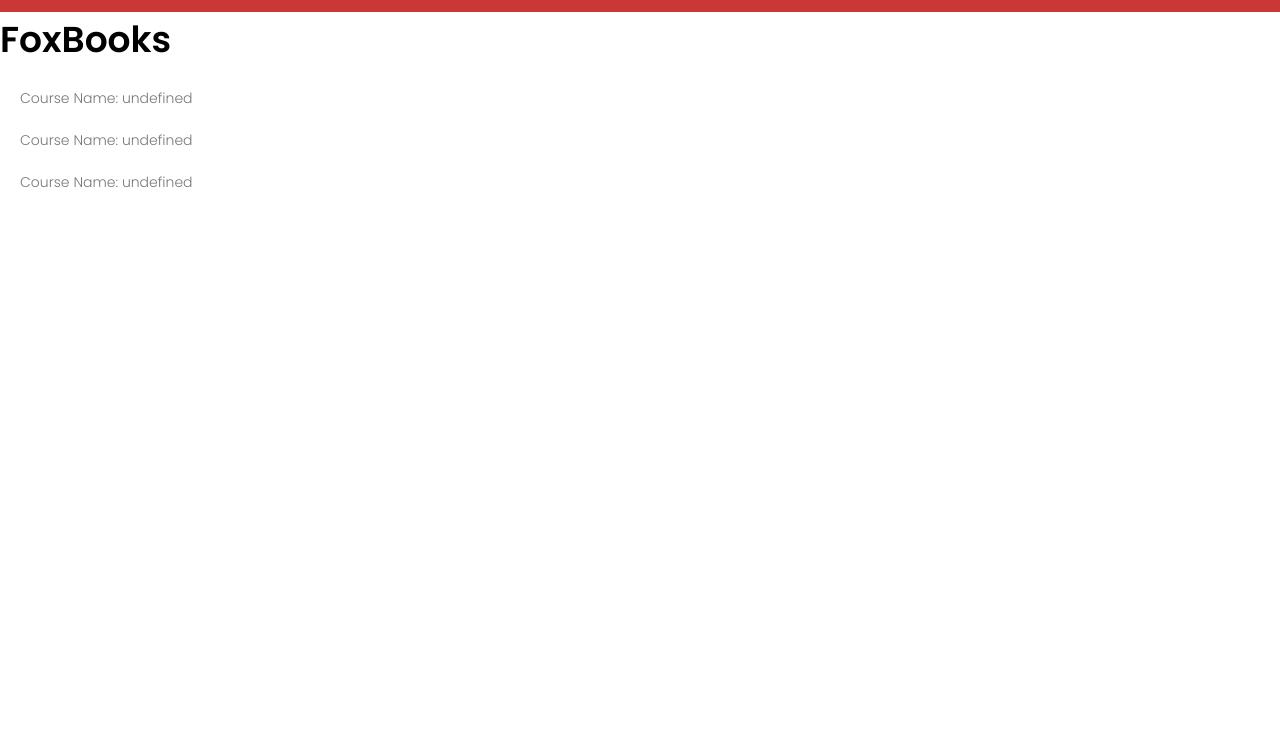
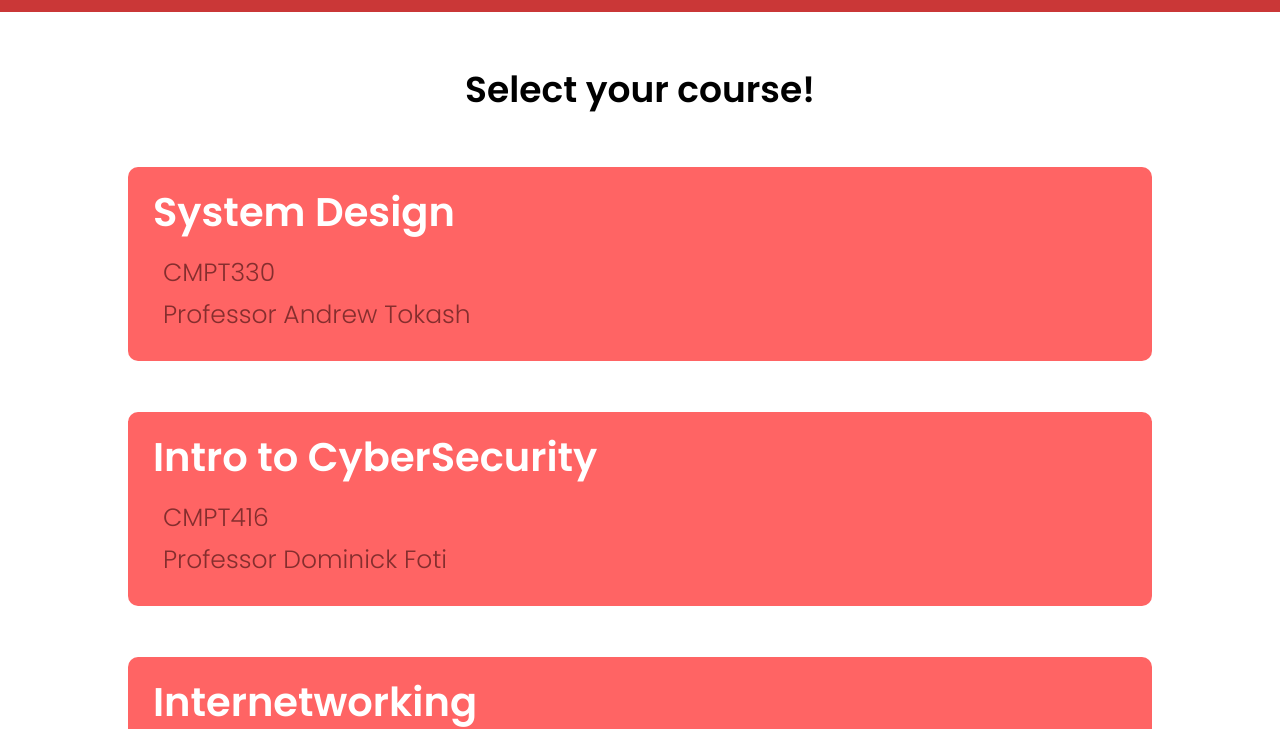
Before and after one commit to EthanOndreicka/SD330, a plain HTML site: page FoxBooks/courses_FB.html in a window 1280 px wide. Shown: the part 88-817 px from the top of the page. Drawn offline with Linux system fonts and the light colour scheme.

Commit message:
foxbooking

```diff
--- a/FoxBooks/FB.json
+++ b/FoxBooks/FB.json
@@ -2,46 +2,86 @@
     "courses": [
       {
         "CMPT_307": "Internetworking",
+        "professor": "Robert Cannistra",
         "books": [
           {
-            "author": "John Smith",
-            "title": "Introduction to Computer Science",
-            "isbn": "978-0-13-467880-1"
+            "author": "Larry L. Peterson",
+            "title": "Computer Networks: A Systems Approach",
+            "isbn": "978-0128182000"
           },
           {
-            "author": "Mary Johnson",
-            "title": "Programming in Java",
-            "isbn": "978-0136008865"
+            "author": "Mark Newman",
+            "title": "Networks",
+            "isbn": "978-0198805090"
           }
         ]
       },
       {
         "CMPT_330": "System Design",
+        "professor": "Andrew Tokash",
         "books": [
           {
-            "author": "William Shakespeare",
-            "title": "Hamlet",
-            "isbn": "978-0-7434-7716-9"
+            "author": "Helen Sharp, Jenny Preece",
+            "title": "Interaction Design: Beyond Human-Computer Interaction",
+            "isbn": "978-1119547259"
           },
           {
-            "author": "Jane Austen",
-            "title": "Pride and Prejudice",
-            "isbn": "978-1-4909-3905-3"
+            "author": "Don Norman",
+            "title": "The Design Of Everyday Things",
+            "isbn": "978-0465050659"
+          },
+          {
+            "author": "Jon Yablonski",
+            "title": "Laws of UX: Using Psychology to Design Better Products & Services",
+            "isbn": "978-1492055310"
+          },
+          {
+            "author": "Jeff Gothelf",
+            "title": "Lean UX: Designing Great Products with Agile Teams",
+            "isbn": "978-1491953600"
           }
         ]
       },
       {
-        "CMPT_416": "Cyber Security",
+        "CMPT_416": "Intro to Cyber Security",
+        "professor": "Dominick Foti",
         "books": [
           {
-            "author": "William Shakespeare",
-            "title": "Hamlet",
-            "isbn": "978-0-7434-7716-9"
+            "author": "Mike Chapple, David Seidl",
+            "title": "CompTIA Security+ Study Guide: Exam SY0-601",
+            "isbn": "978-1119736257"
           },
           {
-            "author": "Jane Austen",
-            "title": "Pride and Prejudice",
-            "isbn": "978-1-4909-3905-3"
+            "author": "Jon Erikson",
+            "title": "Hacking: The Art of Exploitation",
+            "isbn": "978-1593271442"
+          }
+        ]
+      },
+      {
+        "CMPT_446": "Computer Graphics",
+        "professor": "William Joel",
+        "books": [
+          {
+            "author": "Steve Marschner, Peter Shirley",
+            "title": "Fundamentals of Computer Graphics",
+            "isbn": "0367505037"
+          },
+          {
+            "author": "John Kessenich, Graham Sellers",
+            "title": "OpenGL Programming Guide: The Official Guide to Learning OpenGL",
+            "isbn": "0134495497"
+          }
+        ]
+      },
+      {
+        "CMPT_446": "Data Communications",
+        "professor": "Bowu Zhang",
+        "books": [
+          {
+            "author": "James Kurose, Keith Ross",
+            "title": "Computer Networking: A Top-Down Approach",
+            "isbn": "978-0133594140"
           }
         ]
       }
--- a/FoxBooks/courses_FB.html
+++ b/FoxBooks/courses_FB.html
@@ -21,15 +21,36 @@
                  <i class="fa fa-times" onclick="hideMenu()"></i>
                 <ul>
                     <li><a href="index_FB.html">HOME</a></li>
-                    <li><a href="courses_FB.html">COURSES</a></li>
+                    <li><a href="courses_FB.html" class="current">COURSES</a></li>
                     <li><a href="about_FB.html">ABOUT</a></li>
                     <li><a href="contact_FB.html">CONTACT</a></li>
                 </ul>
             </div>
             <i class="fa fa-bars" onclick="showMenu()"></i>
         </nav>
-
-        <h1>FoxBooks</h1>
+        <div class="eachCourse">
+            <h1>Select your course!</h1>
+            <div class="eachCourse-col">
+                <h3>System Design</h3>
+                <p>CMPT330</p>
+                <p>Professor Andrew Tokash</p>
+            </div>
+            <div class="eachCourse-col">
+                <h3>Intro to CyberSecurity</h3>
+                <p>CMPT416</p>
+                <p>Professor Dominick Foti</p>
+            </div>
+            <div class="eachCourse-col">
+                <h3>Internetworking</h3>
+                <p>CMPT307</p>
+                <p>Professor Something Italian</p>
+            </div>
+            <div class="eachCourse-col">
+                <h3>Course Name</h3>
+                <p>Course Number</p>
+                <p>Professor FName LName</p>
+            </div>
+        </div>
         <p id="info"></p>
     </section>
     <script src="scripts_FB.js"></script>
--- a/FoxBooks/scripts_FB.js
+++ b/FoxBooks/scripts_FB.js
@@ -13,12 +13,15 @@ let htmlString = "";
         const fetchData = async () => {
           const response = await fetch("https://EthanOndreicka.github.io/SD330/FoxBooks/FB.json");
           const data = await response.json();
-        const courses = data['courses'];
-        for (const course of courses){
-            htmlString += "<p>Course Name: " + course['CMPT_306'] + "</p>";
-            //htmlString += "<p>Course Name: " + course['CMPT_330'] + "</p>";
+          for (let i = 0; i < data.courses.length; i++) {
+            htmlString += "<p>Course Name: " + data.courses[i][Object.keys(data.courses[i])[0]];
+            htmlString += "<br>Books: ";
+            for (let j = 0; j < data.courses[i].books.length; j++) {
+              htmlString += data.courses[i].books[j].title + ", ";
             }
-        //htmlString += "<p>Course Name: " + data['courses']['CMPT_306']['books'];
+            htmlString = htmlString.slice(0, -2); // remove last comma and space
+            htmlString += "</p>";
+          }
           document.getElementById("info").innerHTML += htmlString;
         };
         fetchData();
--- a/FoxBooks/style_FB.css
+++ b/FoxBooks/style_FB.css
@@ -193,7 +193,7 @@ p{
 
 .process-col{
     flex-basis: 31%;
-    background: #e0fbff;
+    background: #fff3f3;
     border-radius: 10px;
     margin-bottom: 5%;
     padding: 20px 12px;
@@ -353,12 +353,56 @@ h3{
 
 /*COURSES PAGE*/
 
-h1{
-    color: black;
+.eachCourse{
+    width: 80%;
+    margin: auto;
+    padding-top: 50px;
+    text-align: center;
+    padding-bottom: 50px;
 }
-.text-box2 p{
-    color: black;
+
+.eachCourse-col{
+    flex-basis: 44%;
+    border-radius: 10px;
+    margin-bottom: 5%;
+    text-align: left;
+    background: #ff6464;
+    padding: 25px;
+    cursor: pointer;
+    transition-duration: 0.4s;
 }
+
+.eachCourse-col:hover{
+    background:#fff3f3;
+}
+
+.eachCourse h1{
+    padding-bottom: 50px;
+}
+
+.eachCourse-col h3{
+    margin-top: -10px;
+    text-align: left;
+    font-size: 40px;
+    display: block;
+    max-width: 100%;
+    color: white;
+}
+
+.eachCourse-col:hover{
+    background:#d3544b;
+}
+
+
+.eachCourse-col p {
+    text-align: left;
+    display: block !important;
+    clear: both;
+    font-size: 25px;
+    color: rgb(133, 46, 46);
+}
+
+
 
 
 /* ABOUT US PAGE*/
```
Also changed, not shown: FoxBooks/index_FB.html (+1 -1 lines). Lines whose indentation alone changed are shown as unchanged.
